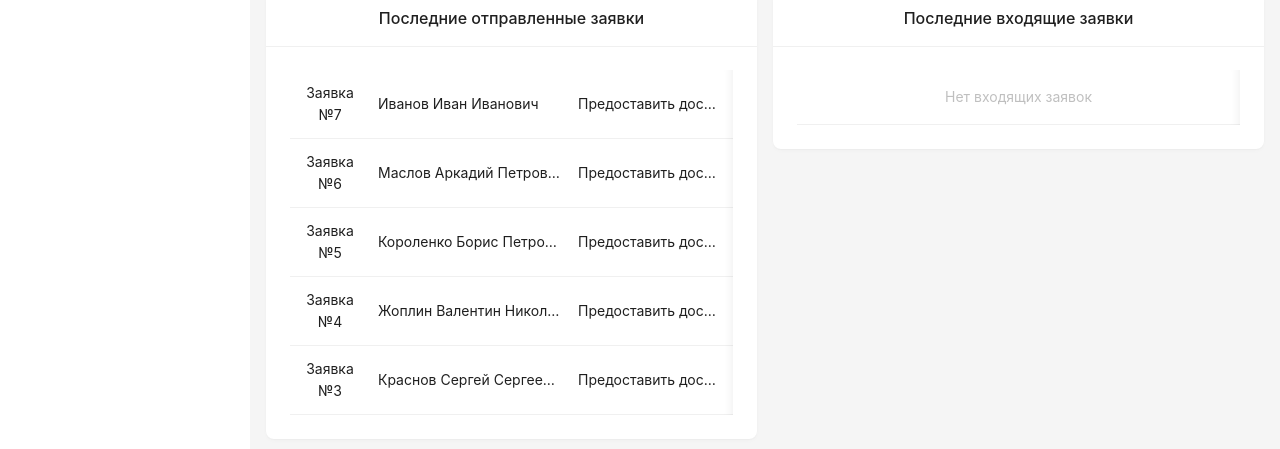
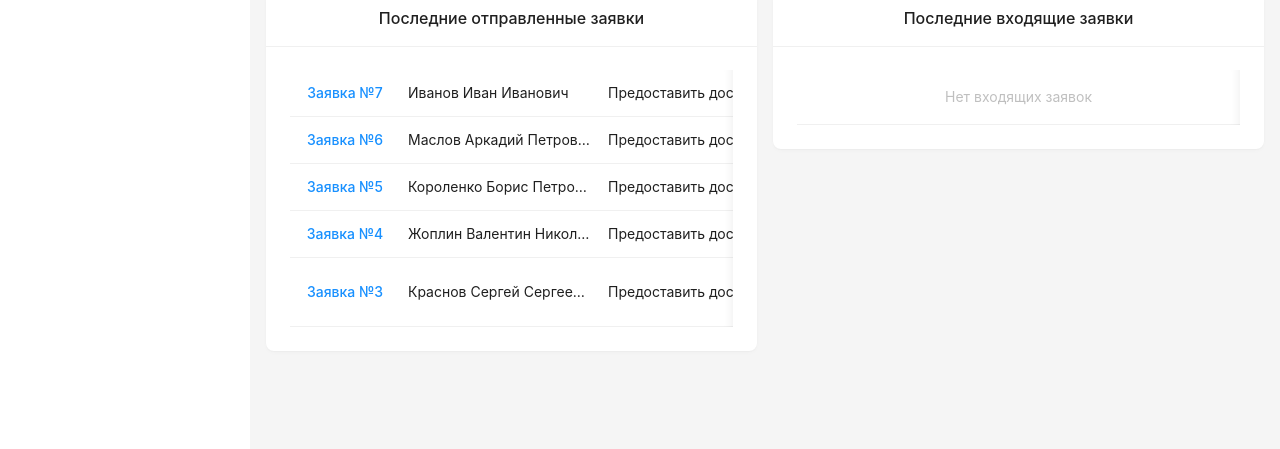
Before and after one commit to RosatomGroup/frontend_access, a Next.js app: page / in a window 1280 px wide. Shown: the part 293-742 px from the top of the page. Built offline with nearby package versions, Linux system fonts and the light colour scheme; sample sign-in values are in the browser's storage.

Commit message:
мелкие исправления3

```diff
--- a/src/components/AppLayout.tsx
+++ b/src/components/AppLayout.tsx
@@ -45,9 +45,14 @@ export default function AppLayout() {
       title: 'Заявка',
       dataIndex: 'id',
       key: 'id',
-      width: 80,
+      width: 110,
       align: 'center' as const,
-      render: (id: number) => <span>Заявка №{id}</span>
+      render: (id: number) => <span style={{
+        color: '#1890ff',
+        fontWeight: '500',
+        fontSize: '14px',
+        marginBottom: '4px'
+      }}>Заявка №{id}</span>
     },
     {
       title: 'ФИО',
@@ -60,14 +65,14 @@ export default function AppLayout() {
       title: 'Тема запроса',
       dataIndex: 'requestSubject',
       key: 'requestSubject',
-      width: 160,
+      width: 155,
       ellipsis: true
     },
     {
       title: 'Система',
       dataIndex: 'system',
       key: 'system',
-      width: 100,
+      width: 80,
       align: 'center' as const
     },
     {
--- a/src/components/FormReqOthers.tsx
+++ b/src/components/FormReqOthers.tsx
@@ -1,4 +1,3 @@
-// src/components/FormReqOthers.tsx
 'use client';
 
 import { notification } from 'antd';
```
